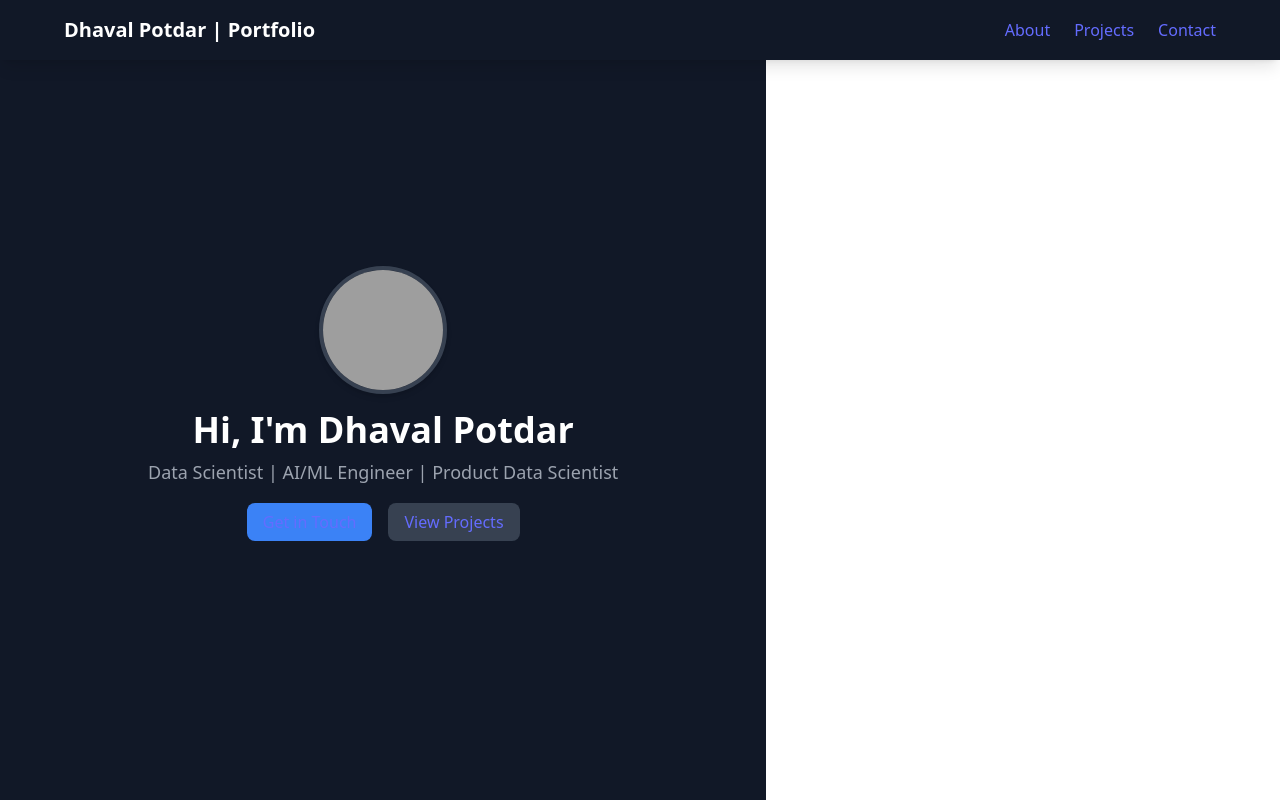
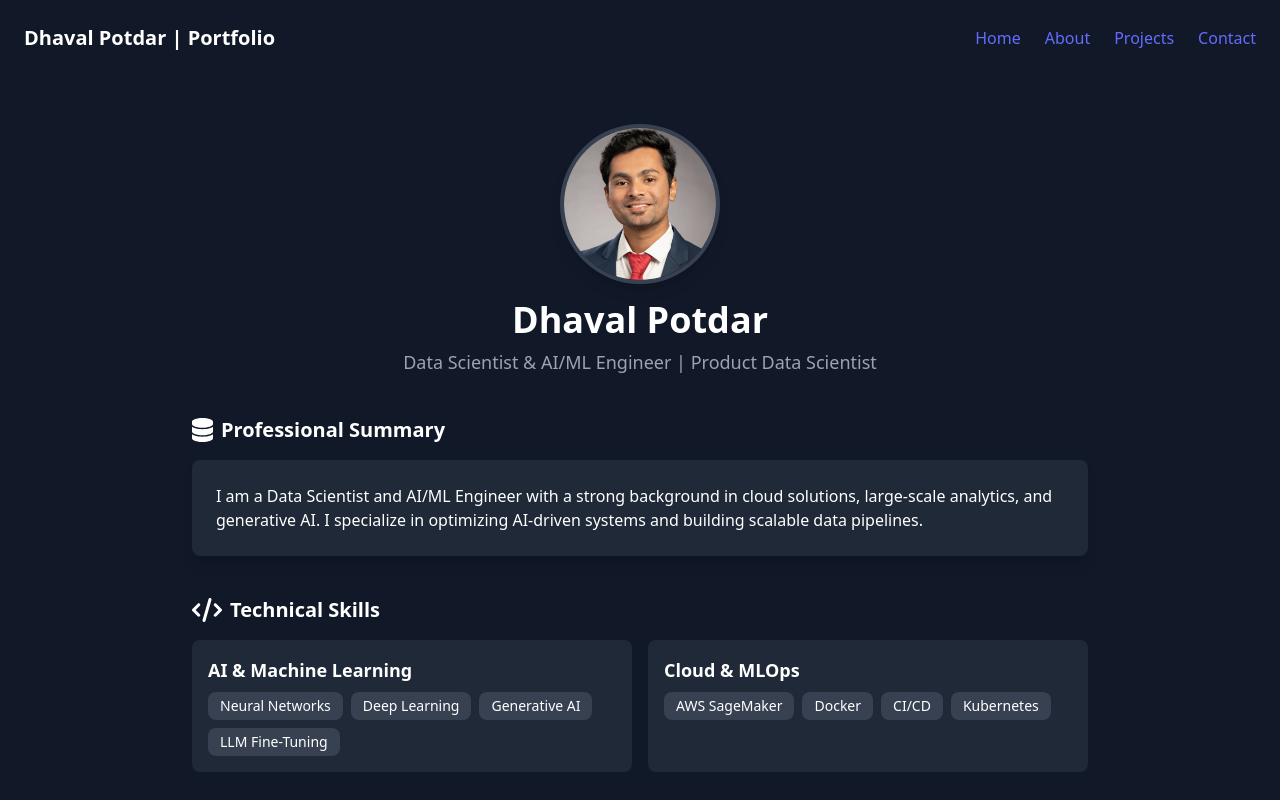
Before and after one commit to dhavalpotdar/dhavalpotdar.github.io, a React (Vite) app: page /about in a window 1280 px wide. Shown: the top 800 px of the page. Built offline with nearby package versions, Linux system fonts and the light colour scheme; grey boxes are pictures that could not be loaded.

Commit message:
separated the About page and added headshot

```diff
--- a/package.json
+++ b/package.json
@@ -14,8 +14,12 @@
     "watch:css": "npx tailwindcss -i ./src/index.css -o ./dist/output.css --watch"
   },
   "dependencies": {
+    "@fortawesome/free-brands-svg-icons": "^6.7.2",
+    "@fortawesome/free-solid-svg-icons": "^6.7.2",
+    "@fortawesome/react-fontawesome": "^0.2.2",
     "react": "^19.0.0",
-    "react-dom": "^19.0.0"
+    "react-dom": "^19.0.0",
+    "react-router-dom": "^7.3.0"
   },
   "devDependencies": {
     "@eslint/js": "^9.21.0",
--- a/src/App.jsx
+++ b/src/App.jsx
@@ -1,18 +1,31 @@
+import { BrowserRouter as Router, Routes, Route } from "react-router-dom";
 import Navbar from "./components/Navbar";
 import Hero from "./components/Hero";
-import About from "./components/About";
 import Projects from "./components/Projects";
 import Contact from "./components/Contact";
+import About from "./pages/About";
 
 function App() {
   return (
-    <div>
+    <Router>
       <Navbar />
-      <Hero />
-      <About />
-      <Projects />
-      <Contact />
-    </div>
+      <Routes>
+        {/* Homepage */}
+        <Route
+          path="/"
+          element={
+            <>
+              <Hero />
+              <Projects />
+              <Contact />
+            </>
+          }
+        />
+
+        {/* About Page */}
+        <Route path="/about" element={<About />} />
+      </Routes>
+    </Router>
   );
 }
 
--- a/src/components/Hero.jsx
+++ b/src/components/Hero.jsx
@@ -2,15 +2,21 @@ const Hero = () => {
     return (
       <section className="h-screen flex flex-col items-center justify-center text-center bg-gray-900 text-white">
         <img
-          src="/headshot.jpg" // Replace with your image
-          alt="Profile"
-          className="w-32 h-32 rounded-full border-4 border-gray-700 shadow-md"
+          src="./src/assets/headshot.jpg" // Replace with your image
+          alt="Dhaval Potdar"
+          className="w-32 h-32 sm:w-40 sm:h-40 rounded-full border-4 border-gray-700 shadow-lg"
         />
         <h1 className="text-4xl font-bold mt-4">Hi, I'm Dhaval Potdar</h1>
         <p className="text-lg text-gray-400 mt-2">Data Scientist | AI/ML Engineer | Product Data Scientist</p>
-        <div className="mt-6 space-x-4">
-          <a href="#contact" className="px-4 py-2 bg-blue-500 hover:bg-blue-600 rounded-lg">Get in Touch</a>
-          <a href="#projects" className="px-4 py-2 bg-gray-700 hover:bg-gray-800 rounded-lg">View Projects</a>
+        <div className="mt-6 flex justify-center space-x-4">
+        <a href="#contact"
+            className="px-6 py-3 bg-white text-black font-medium rounded-lg shadow-md transition hover:bg-gray-200">
+            Get in Touch
+        </a>
+        <a href="#projects"
+            className="px-6 py-3 border border-white text-white font-medium rounded-lg shadow-md transition hover:bg-gray-800">
+            View Projects
+        </a>
         </div>
       </section>
     );
--- a/src/components/Navbar.jsx
+++ b/src/components/Navbar.jsx
@@ -4,16 +4,15 @@ const Navbar = () => {
   const [isDarkMode, setIsDarkMode] = useState(true);
 
   return (
-    <nav className="fixed top-0 left-0 w-full bg-gray-900 p-4 shadow-lg z-50">
-      <div className="max-w-6xl mx-auto flex justify-between items-center">
-        <h1 className="text-xl text-white font-bold">Dhaval Potdar | Portfolio</h1>
-        <ul className="flex space-x-6 text-white">
-          <li><a href="#about" className="hover:text-blue-400">About</a></li>
-          <li><a href="#projects" className="hover:text-blue-400">Projects</a></li>
-          <li><a href="#contact" className="hover:text-blue-400">Contact</a></li>
-        </ul>
-      </div>
-    </nav>
+    <nav className="flex justify-between items-center p-6 bg-gray-900 text-white">
+  <h1 className="text-xl font-bold">Dhaval Potdar | Portfolio</h1>
+  <div className="space-x-6">
+    <a href="/" className="hover:text-gray-400">Home</a>
+    <a href="/about" className="hover:text-gray-400">About</a>
+    <a href="#projects" className="hover:text-gray-400">Projects</a>
+    <a href="#contact" className="hover:text-gray-400">Contact</a>
+  </div>
+</nav>
   );
 };
 
--- a/src/index.css
+++ b/src/index.css
@@ -28,11 +28,13 @@ a:hover {
 
 body {
   margin: 0;
+  padding: 0;
   min-width: 320px;
   min-height: 100vh;
-  /* Remove or adjust these properties that might cause layout issues */
-  display: flex;
-  place-items: center;
+  width: 100%;
+  box-sizing: border-box;
+  background-color: #000; /* Pure black */
+  color: #fff; /* White text */
 }
 
 h1 {
--- /dev/null
+++ b/src/pages/About.jsx
@@ -0,0 +1,82 @@
+import React from "react";
+import { FontAwesomeIcon } from "@fortawesome/react-fontawesome";
+import { faDatabase, faCode, faGraduationCap } from "@fortawesome/free-solid-svg-icons";
+
+const About = () => {
+  return (
+    <section className="min-h-screen bg-gray-900 text-white p-6 md:p-12">
+      <div className="max-w-4xl mx-auto">
+
+        {/* Profile & Title */}
+        <div className="flex flex-col items-center text-center">
+          <img
+            src="./src/assets/headshot.jpg"
+            alt="Dhaval Potdar"
+            className="w-32 h-32 sm:w-40 sm:h-40 rounded-full border-4 border-gray-700 shadow-lg"
+          />
+          <h1 className="text-4xl font-bold mt-4">Dhaval Potdar</h1>
+          <p className="text-lg text-gray-400 mt-2">
+            Data Scientist & AI/ML Engineer | Product Data Scientist
+          </p>
+        </div>
+
+        {/* Professional Summary */}
+        <div className="mt-10">
+          <h2 className="text-xl font-semibold mb-4 flex items-center">
+            <FontAwesomeIcon icon={faDatabase} className="mr-2 text-white text-2xl" />
+            Professional Summary
+          </h2>
+          <p className="bg-gray-800 p-6 rounded-lg shadow-lg">
+            I am a Data Scientist and AI/ML Engineer with a strong background in cloud solutions, large-scale analytics, and generative AI. I specialize in optimizing AI-driven systems and building scalable data pipelines.
+          </p>
+        </div>
+
+        {/* Technical Skills */}
+        <div className="mt-10">
+          <h2 className="text-xl font-semibold mb-4 flex items-center">
+            <FontAwesomeIcon icon={faCode} className="mr-2 text-white text-2xl" />
+            Technical Skills
+          </h2>
+          <div className="grid grid-cols-1 md:grid-cols-2 gap-4">
+            <div className="bg-gray-800 p-4 rounded-lg">
+              <h3 className="text-lg font-semibold">AI & Machine Learning</h3>
+              <div className="flex flex-wrap gap-2 mt-2">
+                <span className="px-3 py-1 bg-gray-700 rounded-lg text-sm">Neural Networks</span>
+                <span className="px-3 py-1 bg-gray-700 rounded-lg text-sm">Deep Learning</span>
+                <span className="px-3 py-1 bg-gray-700 rounded-lg text-sm">Generative AI</span>
+                <span className="px-3 py-1 bg-gray-700 rounded-lg text-sm">LLM Fine-Tuning</span>
+              </div>
+            </div>
+            <div className="bg-gray-800 p-4 rounded-lg">
+              <h3 className="text-lg font-semibold">Cloud & MLOps</h3>
+              <div className="flex flex-wrap gap-2 mt-2">
+                <span className="px-3 py-1 bg-gray-700 rounded-lg text-sm">AWS SageMaker</span>
+                <span className="px-3 py-1 bg-gray-700 rounded-lg text-sm">Docker</span>
+                <span className="px-3 py-1 bg-gray-700 rounded-lg text-sm">CI/CD</span>
+                <span className="px-3 py-1 bg-gray-700 rounded-lg text-sm">Kubernetes</span>
+              </div>
+            </div>
+          </div>
+        </div>
+
+        {/* Education Section */}
+        <div className="mt-10">
+          <h2 className="text-xl font-semibold mb-4 flex items-center">
+            <FontAwesomeIcon icon={faGraduationCap} className="mr-2 text-white text-2xl" />
+            Education
+          </h2>
+          <div className="bg-gray-800 p-6 rounded-lg shadow-lg">
+            <h3 className="text-lg font-semibold">Master's in Data Science</h3>
+            <p className="text-gray-400">Duke University | 2024</p>
+
+            <h3 className="text-lg font-semibold mt-4">Bachelor's in Electrical Engineering</h3>
+            <p className="text-gray-400">[Your University] | [Graduation Year]</p>
+          </div>
+        </div>
+
+      </div>
+    </section>
+  );
+};
+
+export default About;
```
Also changed, not shown: src/assets/headshot.jpg (added), 1 other file (tests, documents, lock files or other folders).
